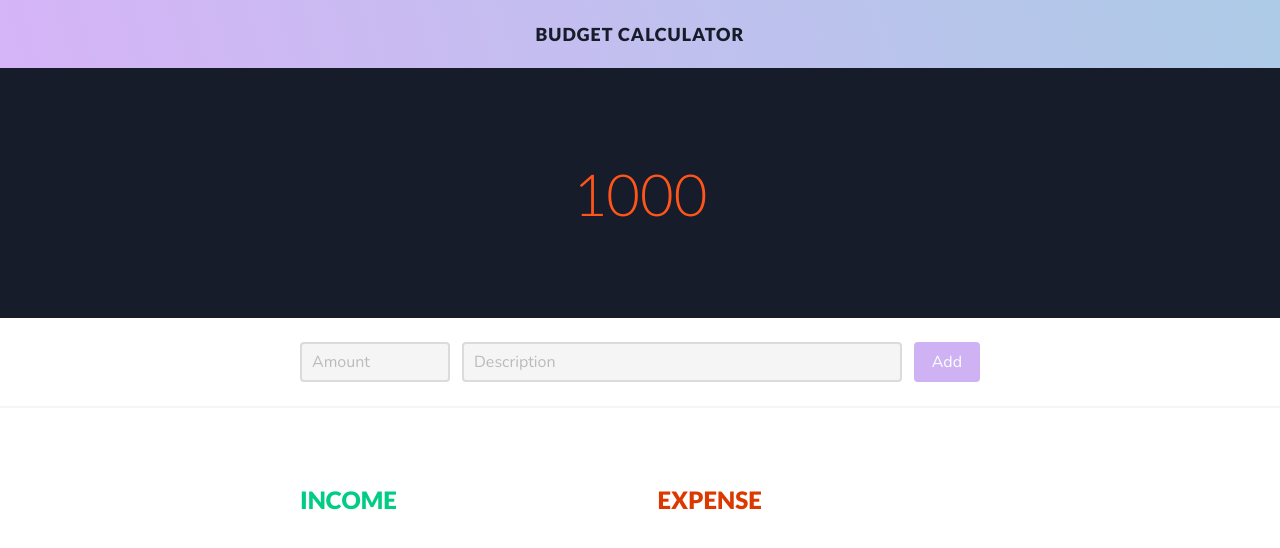
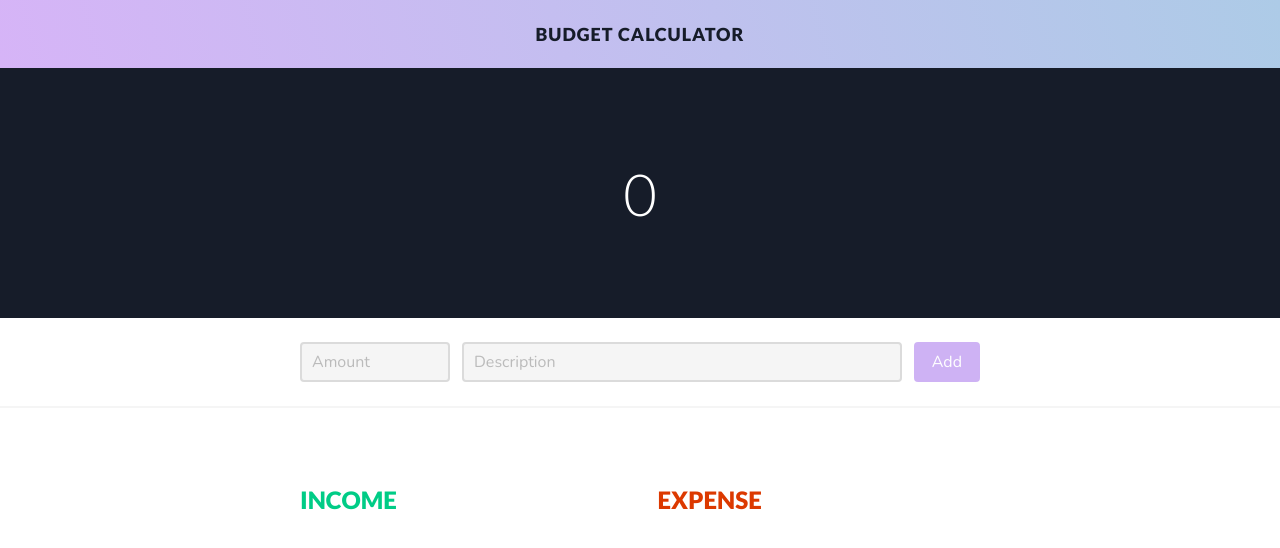
Before and after one commit to firojkabir/budget-calc-angular, an Angular app: page / in a window 1280 px wide. Shown: the top 548 px of the page. Built offline with nearby package versions, Linux system fonts and the light colour scheme.

Commit message:
Calculate income and expenses, displays the value and update the values

```diff
--- a/src/app/budget-item-list/budget-item-list.component.ts
+++ b/src/app/budget-item-list/budget-item-list.component.ts
@@ -12,6 +12,7 @@
   @Input()
   budgetItems!: BudgetItem[];
   @Output() delete: EventEmitter<BudgetItem> = new EventEmitter<BudgetItem>();
+  @Output() update: EventEmitter<UpdateEvent> = new EventEmitter<UpdateEvent>();
 
   constructor(public dialog: MatDialog) {}
 
@@ -29,8 +30,16 @@
 
     dialogRef.afterClosed().subscribe((result: any) => {
       if (result) {
-        this.budgetItems[this.budgetItems.indexOf(item)] = result;
+        // this.budgetItems[this.budgetItems.indexOf(item)] = result;
+        this.update.emit({
+          old: item,
+          new: result,
+        });
       }
     });
   }
 }
+export interface UpdateEvent {
+  old: BudgetItem;
+  new: BudgetItem;
+}
--- a/src/app/main-page/main-page.component.html
+++ b/src/app/main-page/main-page.component.html
@@ -3,7 +3,9 @@
 </div>
 
 <section class="total-budget-section">
-  <h2 class="red">1000</h2>
+  <h2 [ngClass]="{ red: totalBudget < 0, green: totalBudget > 0 }">
+    {{ totalBudget }}
+  </h2>
 </section>
 
 <section class="add-item-section">
@@ -20,4 +22,5 @@
 <app-budget-item-list
   [budgetItems]="budgetItems"
   (delete)="deleteItem($event)"
+  (update)="updateItem($event)"
 ></app-budget-item-list>
--- a/src/app/main-page/main-page.component.ts
+++ b/src/app/main-page/main-page.component.ts
@@ -1,5 +1,6 @@
 import { Component, OnInit } from '@angular/core';
 import { BudgetItem } from 'src/shared/models/budget-item.model';
+import { UpdateEvent } from '../budget-item-list/budget-item-list.component';
 
 @Component({
   selector: 'app-main-page',
@@ -8,6 +9,7 @@
 })
 export class MainPageComponent implements OnInit {
   budgetItems: BudgetItem[] = new Array<BudgetItem>();
+  totalBudget: number = 0;
 
   constructor() {}
 
@@ -15,10 +17,20 @@
 
   addItem(newItem: BudgetItem) {
     this.budgetItems.push(newItem);
+    this.totalBudget += newItem.amount;
   }
 
   deleteItem(item: BudgetItem) {
     let index = this.budgetItems.indexOf(item);
     this.budgetItems.splice(index, 1);
+    this.totalBudget -= item.amount;
+  }
+
+  updateItem(updateEvent: UpdateEvent) {
+    this.budgetItems[this.budgetItems.indexOf(updateEvent.old)] =
+      updateEvent.new;
+
+    this.totalBudget -= updateEvent.old.amount;
+    this.totalBudget += updateEvent.new.amount;
   }
 }
```
